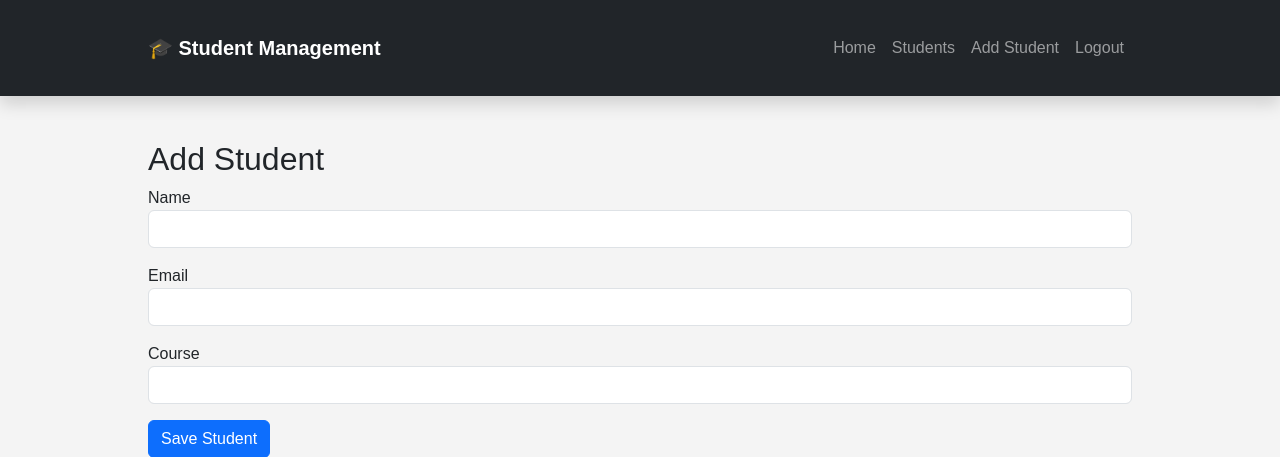
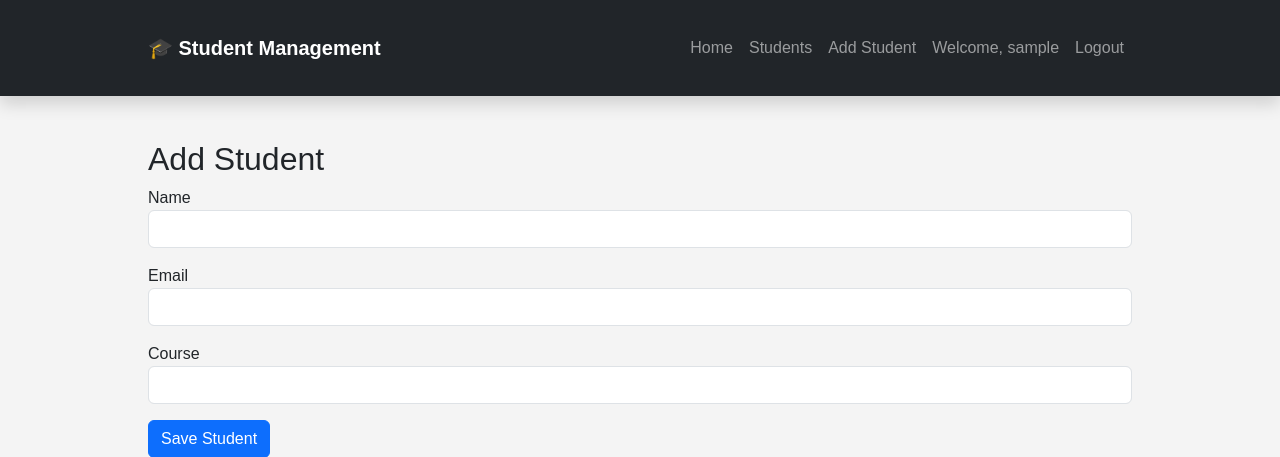
Before and after one commit to tanmay-badwaik/student-management-system, a Flask app: page /students/add in a window 1280 px wide. Shown: the top 457 px of the page. Run offline with Flask 3, Linux system fonts and the light colour scheme; the visitor is signed in with stand-in values (Sample User, id 1).

Commit message:
UI updated

```diff
--- a/templates/base.html
+++ b/templates/base.html
@@ -93,6 +93,8 @@
 
             </li>
 
+            {% if session.get("user_id") %}
+
                 <li class="nav-item">
 
                     <a class="nav-link"
@@ -110,6 +112,15 @@
                     </a>
 
                 </li>
+
+                <li class="nav-item">
+
+                    <span class="nav-link">
+                        Welcome, {{ session["username"] }}
+                    </span>
+
+                </li>
+
                 <li class="nav-item">
 
                     <a class="nav-link"
@@ -118,6 +129,19 @@
                     </a>
 
                 </li>
+
+            {% else %}
+
+                <li class="nav-item">
+
+                    <a class="nav-link"
+                    href="{{ url_for('auth.login') }}">
+                        Login
+                    </a>
+
+                </li>
+
+            {% endif %}
 
         </ul>
 
```
Lines whose indentation alone changed are shown as unchanged.
